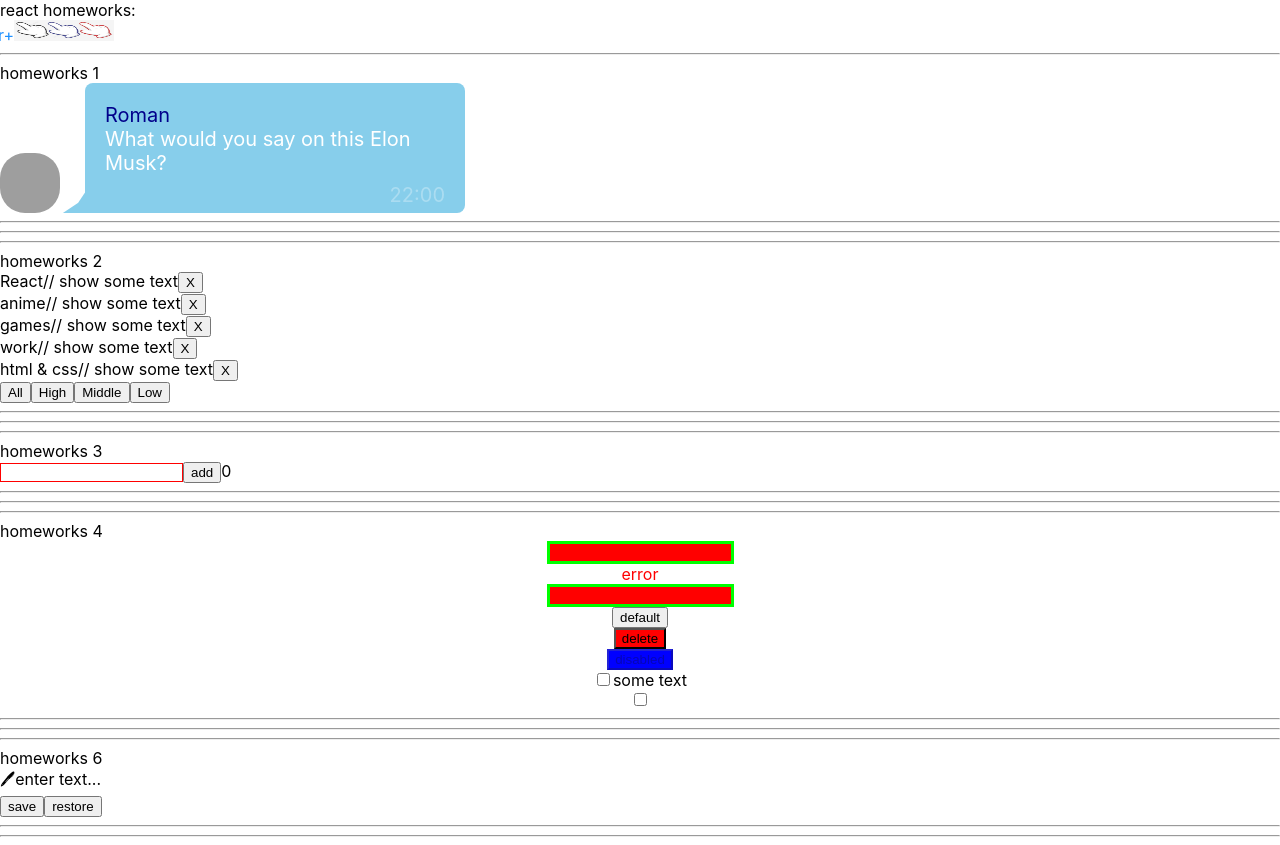
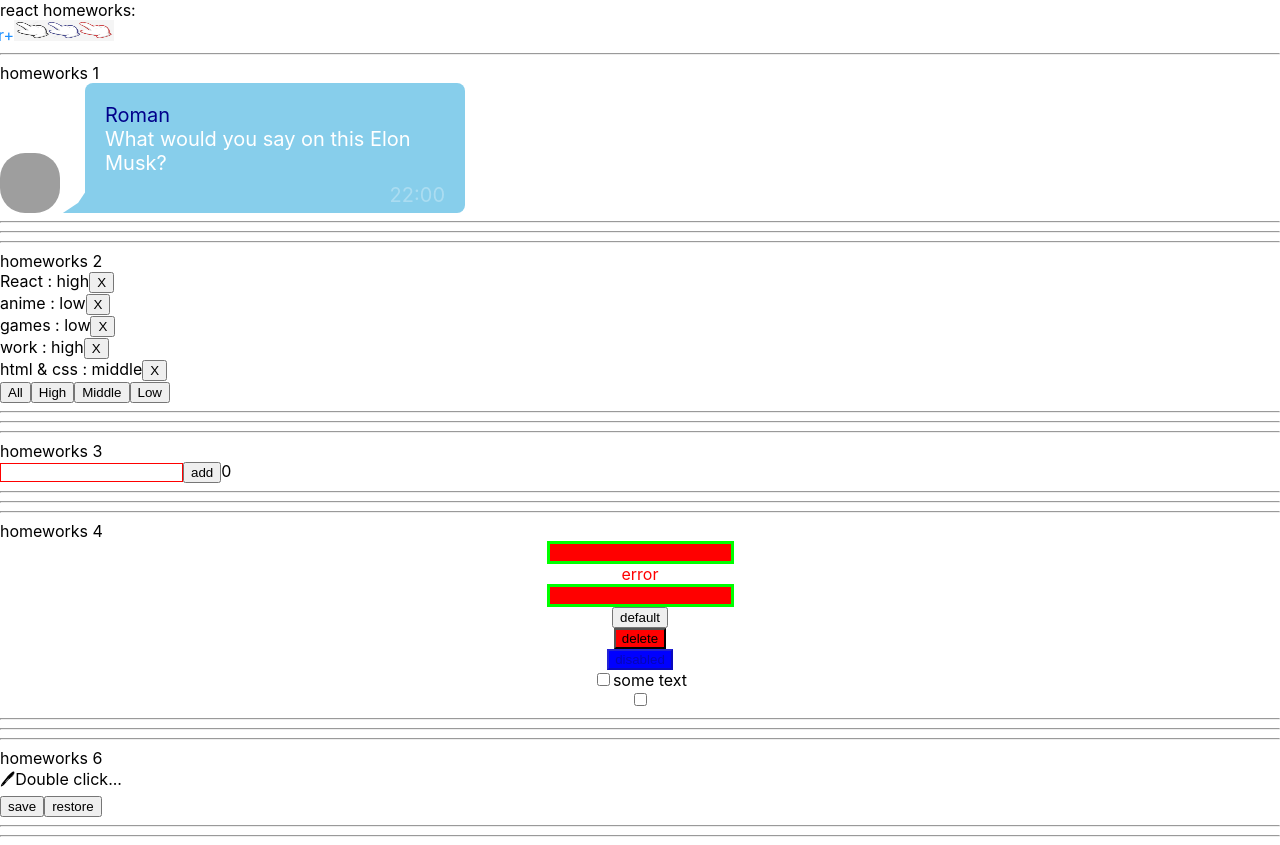
Before and after one commit to romanNikitchyk/HW_Ignat, a React (Create React App) app: page /pre-junior in a window 1280 px wide. Built offline with nearby package versions, Linux system fonts and the light colour scheme; grey boxes are pictures that could not be loaded.

Commit message:
fix bugs

```diff
--- a/src/p2-homeworks/h2/Affair.tsx
+++ b/src/p2-homeworks/h2/Affair.tsx
@@ -4,15 +4,14 @@ import {AffairType} from "./HW2";
 type AffairPropsType = {
   // key не нужно типизировать
   affair: AffairType // need to fix any
-    deleteAffairCallback: (id:number)=> void // need to fix any
+  deleteAffairCallback: (id: number) => void // need to fix any
 }
 
 function Affair(props: AffairPropsType) {
 
   return (
-        <div>{props.affair.name}
-            // show some text
-
+    <div>
+      {`${props.affair.name} : ${props.affair.priority}`}
       <button onClick={() => props.deleteAffairCallback(props.affair.id)}>X</button>
     </div>
   )
--- a/src/p2-homeworks/h2/Affairs.tsx
+++ b/src/p2-homeworks/h2/Affairs.tsx
@@ -15,10 +15,7 @@ function Affairs(props: AffairsPropsType) {
             affair={a}
             deleteAffairCallback={props.deleteAffairCallback}
         />
-
-
     ))
-
 
     const setFilter = (filter:FilterType) => {
         props.setFilter(filter)
@@ -26,9 +23,7 @@ function Affairs(props: AffairsPropsType) {
 
     return (
         <div>
-
             {mappedAffairs}
-
             <button onClick={()=>setFilter("all")}>All</button>
             <button onClick={()=>setFilter("high")}>High</button>
             <button onClick={()=>setFilter("middle")}>Middle</button>
--- a/src/p2-homeworks/h3/GreetingContainer.tsx
+++ b/src/p2-homeworks/h3/GreetingContainer.tsx
@@ -23,12 +23,13 @@ const GreetingContainer: React.FC<GreetingContainerPropsType> = ({users, addUser
 
     const addUser = () => {
         if(!name.trim()){
-            setError( "name is wrong")
+            setError( "name is required")
             setTimeout(()=>setError(""), 3000)
         }
         if (name.trim()) {
             addUserCallback(name)
-            alert("hello " + name + "!")
+            setName('')
+            alert(`hello ${name}!`)
         }
     }
 
--- a/src/p2-homeworks/h3/HW3.tsx
+++ b/src/p2-homeworks/h3/HW3.tsx
@@ -10,15 +10,12 @@ export type UserType = {
 
 // уровень работы с глобальными данными
 function HW3() {
-    const [users, setUsers] = useState<any>([]) // need to fix any
-
+    const [users, setUsers] = useState<Array<UserType>>([]) // need to fix any
     const addUserCallback = (value: string) => {
-        let newUser = {id: v1(), name: value}
+        let newUser = {_id: v1(), name: value}
         let newArrayUsers = [newUser, ...users]
         setUsers(newArrayUsers)
     }
-
-
 
     return (
         <div>
--- a/src/p2-homeworks/h4/common/c1-SuperInputText/SuperInputText.module.css
+++ b/src/p2-homeworks/h4/common/c1-SuperInputText/SuperInputText.module.css
@@ -1,3 +1,6 @@
+
+
+
 .superInput {
     border: 3px solid lime;
     background: yellow;
--- a/src/p2-homeworks/h4/common/c1-SuperInputText/SuperInputText.tsx
+++ b/src/p2-homeworks/h4/common/c1-SuperInputText/SuperInputText.tsx
@@ -39,8 +39,7 @@ const SuperInputText: React.FC<SuperInputTextPropsType> = (
     }
 
     const finalSpanClassName = `${s.error} ${spanClassName ? spanClassName : ''}`
-    console.log(finalSpanClassName)
-    const finalInputClassName = `${s.errorInput} ${className ? s.superInput : ''}` // need to fix with (?:) and s.superInput
+    const finalInputClassName = `${s.input} ${error} ? ${s.errorInput} : ${s.superInput}` // need to fix with (?:) and s.superInput
 
     return (
         <>
--- a/src/p2-homeworks/h6/HW6.tsx
+++ b/src/p2-homeworks/h6/HW6.tsx
@@ -23,7 +23,7 @@ function HW6() {
                 <SuperEditableSpan
                     value={value}
                     onChangeText={setValue}
-                    spanProps={{children: value ? undefined : 'enter text...'}}
+                    spanProps={{children: value ? undefined : 'Double click...'}}
                 />
             </div>
             <SuperButton onClick={save}>save</SuperButton>
```
Lines whose indentation alone changed are shown as unchanged.
